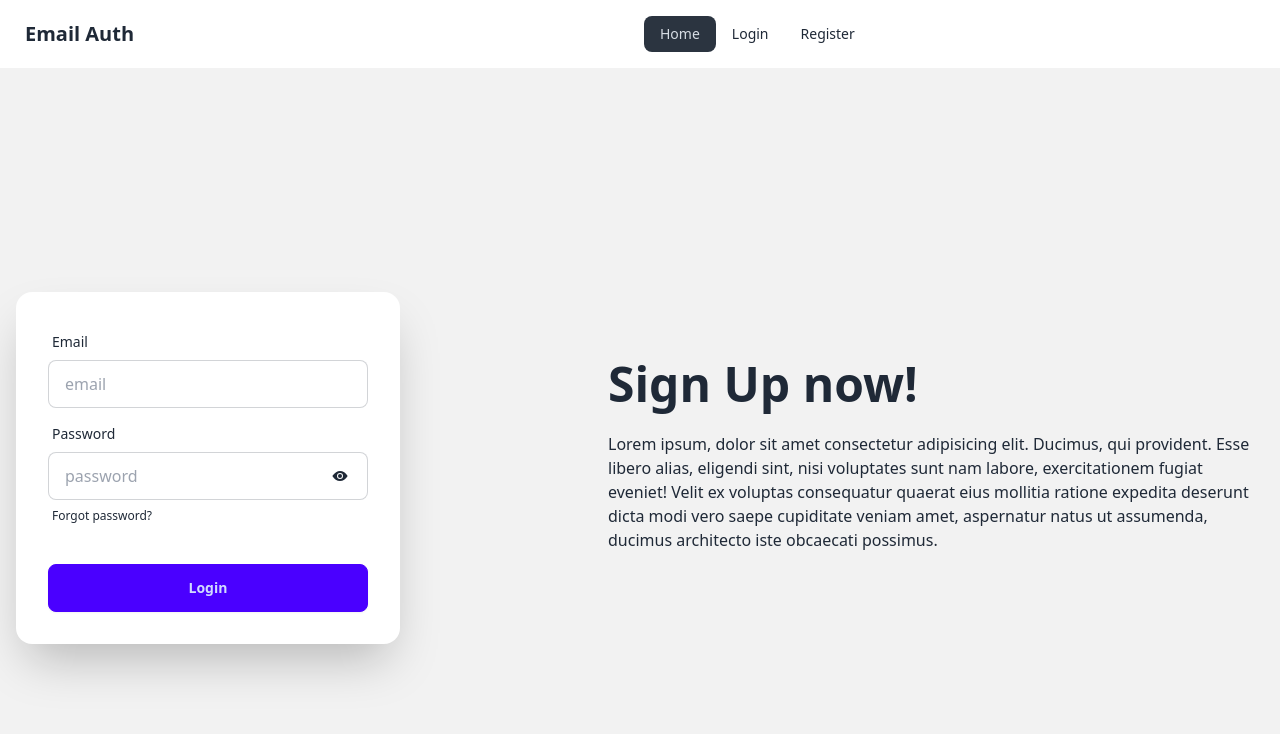
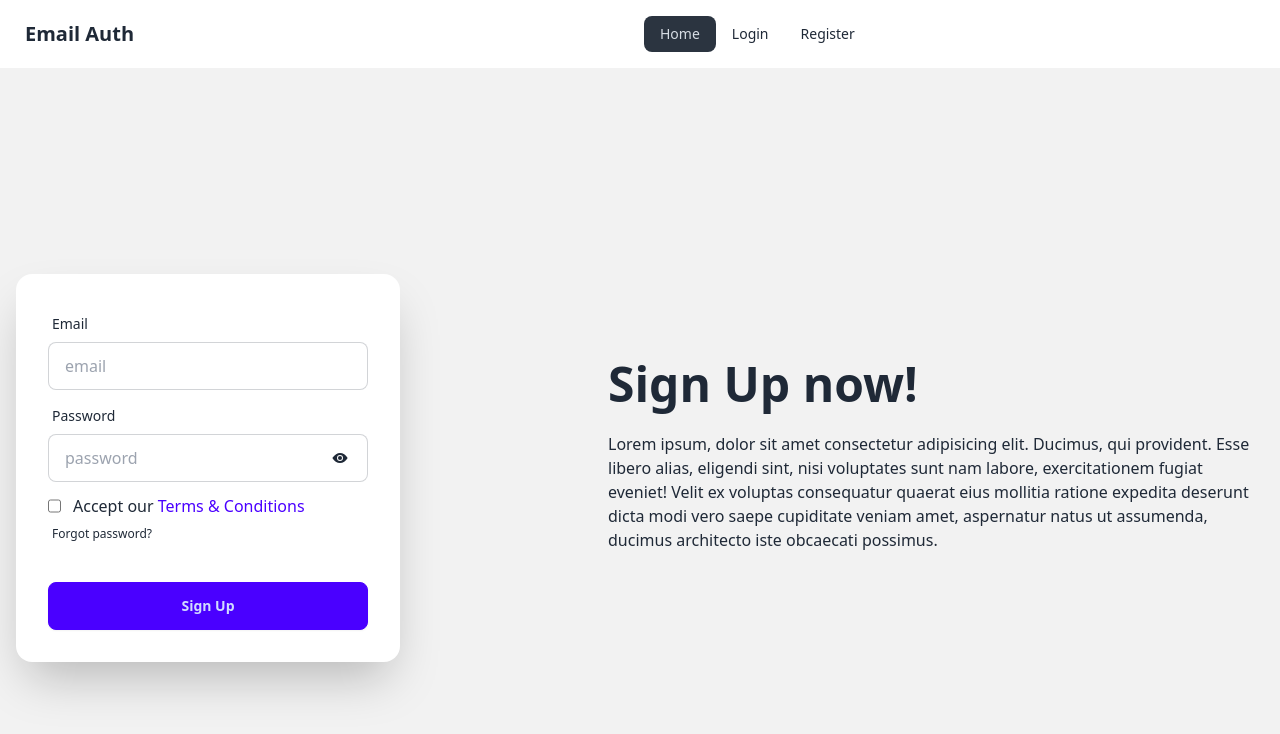
Before and after one commit to omorfarukmahfuj/50-User-Email-Password-Auth, a React (Vite) app: page / in a window 1280 px wide. Shown: the top 734 px of the page. Built offline with nearby package versions, Linux system fonts and the light colour scheme.

Commit message:
terms & conditions validation added

```diff
--- a/src/components/Home/Home.jsx
+++ b/src/components/Home/Home.jsx
@@ -11,19 +11,25 @@ const Home = () => {
     e.preventDefault();
     const email = e.target.email.value;
     const password = e.target.password.value;
-    console.log(email, password);
+    const termsAccepted = e.target.terms.checked;
+    console.log(email, password, termsAccepted);
 
 
     // Reset Error
     setSignUpSuccess('');
     setSignUpError('');
 
+    // Input Field Validation
     if (password.length < 6) {
       setSignUpError('Password should be at least 6 characters or longer');
       return;
     }
     else if (!/[A-Z]/.test(password)) {
       setSignUpError('Password should have at least 1 uppercase character');
+      return;
+    }
+    else if (!termsAccepted) {
+      setSignUpError('Please accepted the terms & conditions');
       return;
     }
 
@@ -90,6 +96,13 @@ const Home = () => {
                     }
                   </span>
                 </div>
+                <div className='flex  gap-3 mt-3'>
+                  <input type="checkbox" name="terms" id="terms" />
+                  <label htmlFor="terms">Accept our
+                    <a className='text-primary' href=""> Terms & Conditions</a>
+                  </label>
+                </div>
+
                 <label className="label">
                   <a href="#" className="label-text-alt link link-hover">Forgot password?</a>
                 </label>
@@ -135,7 +148,7 @@ const Home = () => {
                 </div>
               }
               <div className="form-control mt-6">
-                <button className="btn btn-primary">Login</button>
+                <button className="btn btn-primary">Sign Up</button>
               </div>
             </form>
 
```
